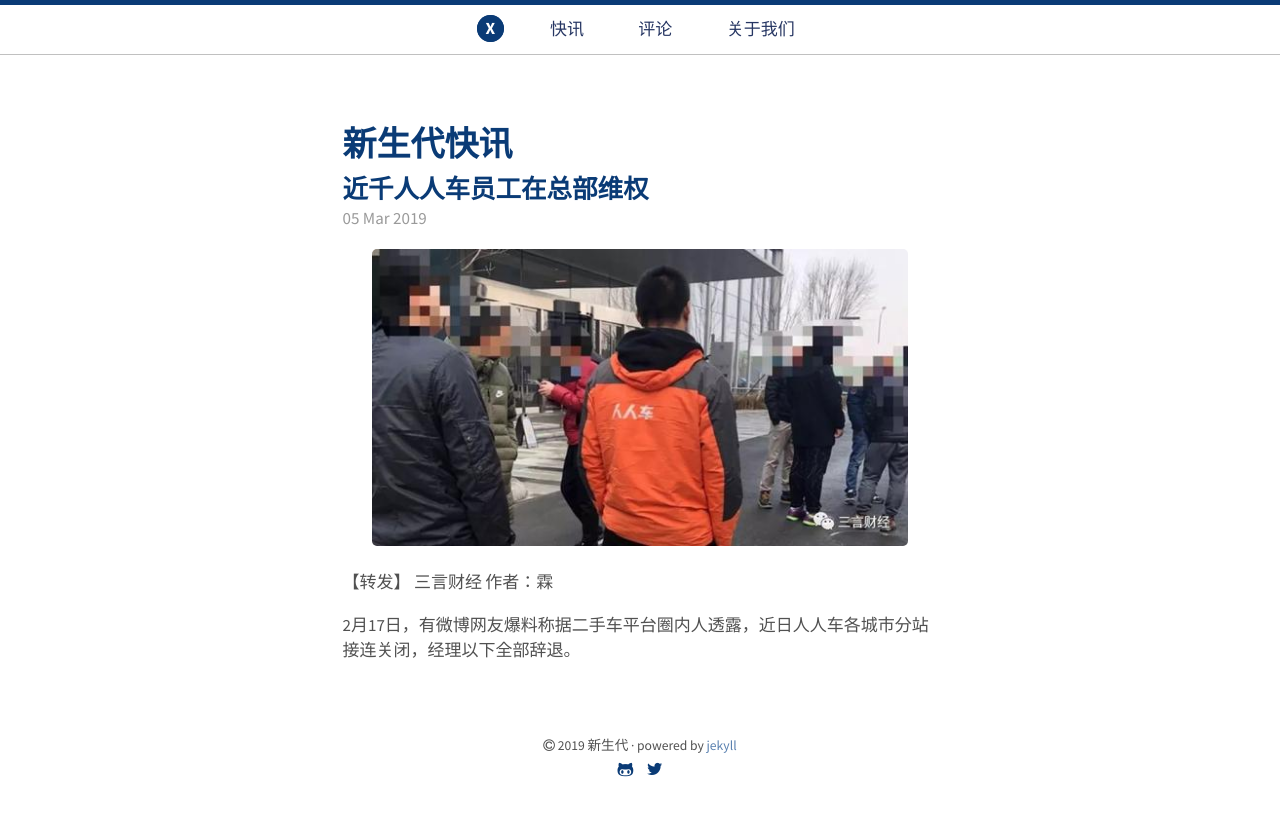
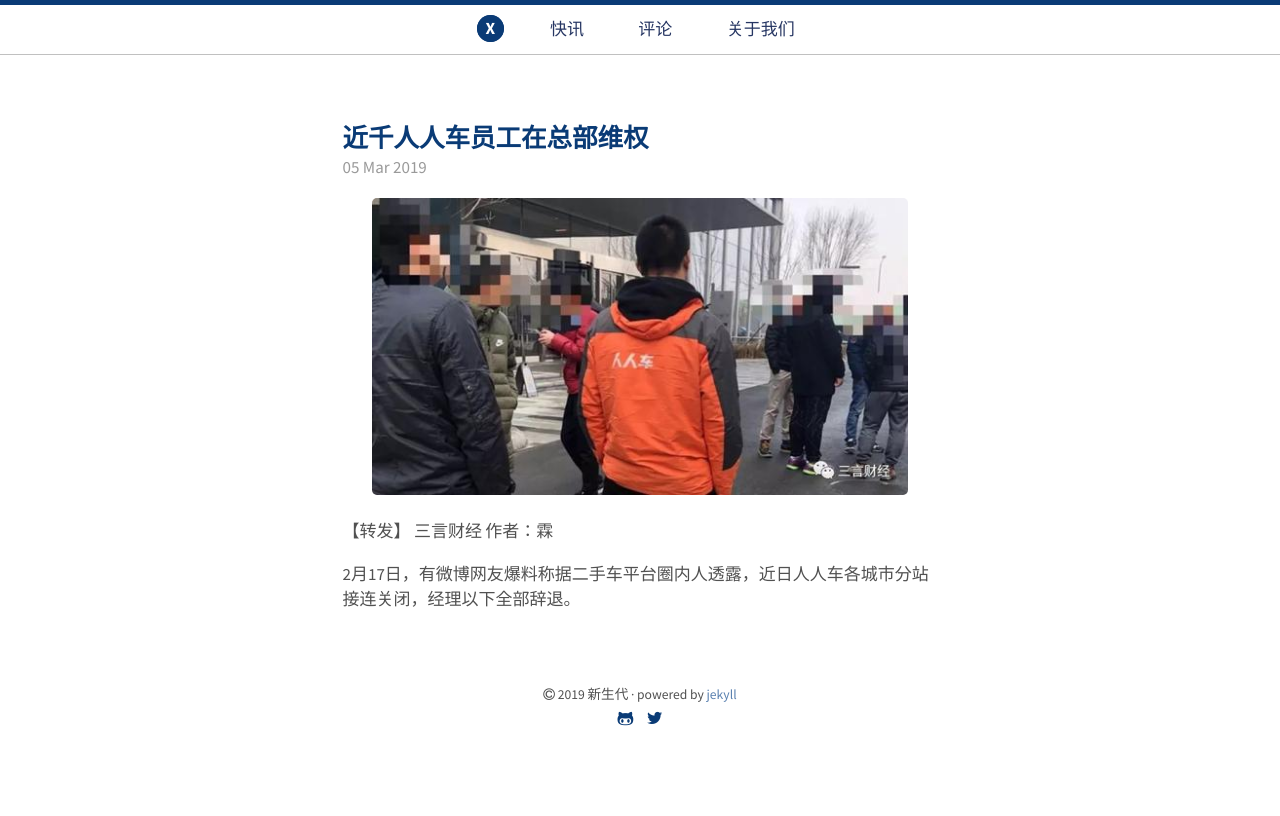
Before and after one commit to xsdai3/xsdai3.github.io, a Jekyll site: the page built from kuaixun.html, in a window 1280 px wide. Shown: the top 816 px of the page. Built offline with Jekyll 4.4.1, drawn with Linux system fonts in a browser that asks for light colours.

Commit message:
Update kuaixun.html

```diff
--- a/kuaixun.html
+++ b/kuaixun.html
@@ -1,7 +1,8 @@
 ---
-layout: page
-title: "新生代快讯"
+layout: default
+title: 快讯
 ---
+
 <div class="posts">
 
   {% for post in site.tags.kuaixun %}
```
